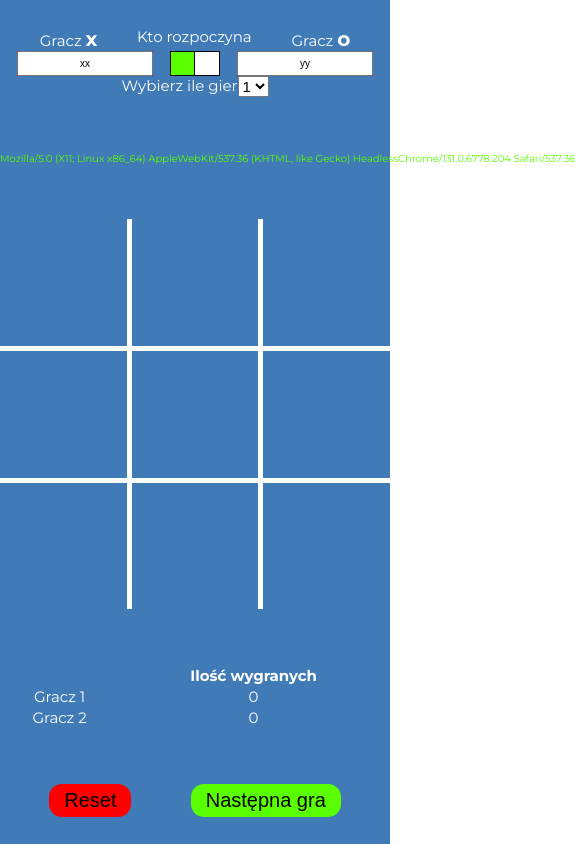
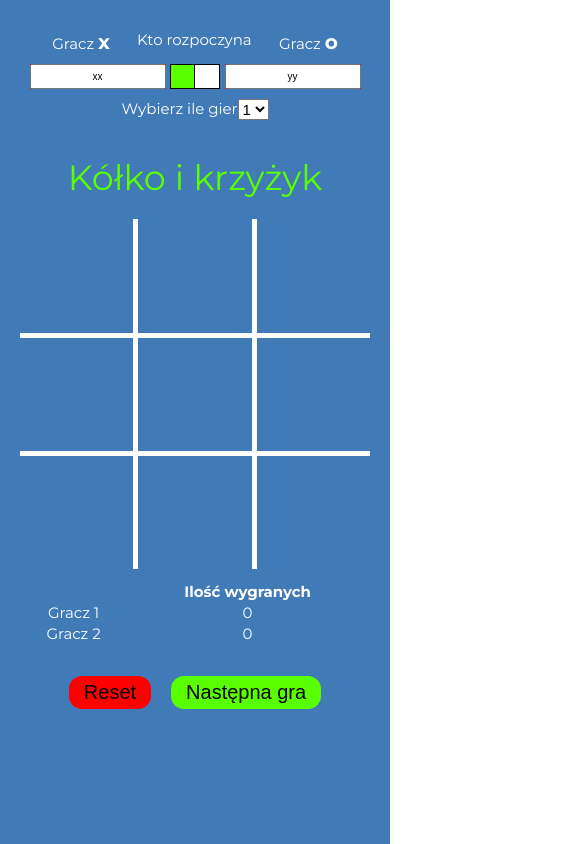
Before and after one commit to krzysztofmarkiewicz/tictactoe, a plain HTML site: page index.html in a window 390 px wide. Shown: the whole page, 575 px wide, since content can reach past the window. Drawn offline with Linux system fonts and the light colour scheme.

```diff
--- a/index.html
+++ b/index.html
@@ -42,7 +42,7 @@
                 </select>
             </div>
         </div>
-        <div class="result">Kółko i krzyżyk</div>
+        <div class="result"></div>
 
         <div class="boxes">
             <div class="parent">
--- a/main.js
+++ b/main.js
@@ -15,8 +15,12 @@
 const numOfGames = document.querySelector('.numOfGames')
 const options = document.querySelectorAll('option')
 
+// window.addEventListener('load',(e)=>{
+const setHeightWidth = () => {
+    const xxx=boxesParent.clientHeight
 
-const setHeightWidth = () => {
+    boxesParent.style.width = `${xxx}px`
+
     const width = window.innerWidth
     const height = window.innerHeight
     if (width < height) {
@@ -26,34 +30,39 @@
         if (boxesParent.clientWidth > boxesParent.clientHeight) {
             boxesParent.style.width = `${boxesParent.clientHeight}px`
         }
+        // boxes.forEach(box => {
+        //     box.style.fontSize=`${(box.clientHeight)*.8}px`
+        // })
+    } else if (width > height) {
+        // boxesParent.style.flexGrow = '1'
+
+        boxesParent.style.width = `${boxesParent.clientHeight}px`
+        // boxesParent.style.height = `${xxx}px`
+        // console.log(boxesParent.clientWidth + ' : ' + boxesParent.clientHeight + ' / ' + window.innerWidth + ' : ' + window.innerHeight);
         boxes.forEach(box => {
-            box.style.fontSize=`${(box.clientHeight)*.8}px`
-        })
-    } else if (width > height) {
-        boxesParent.style.flexGrow = '1'
-        boxesParent.style.width = `${boxesParent.clientHeight}px`
-        console.log(boxesParent.clientWidth + ' : ' + boxesParent.clientHeight + ' / ' + window.innerWidth + ' : ' + window.innerHeight);
-        boxes.forEach(box => {
-            box.style.fontSize=`${(box.clientHeight)*.8}px`
+            const xxx=box.clientHeight
+            const yyy= box.clientWidth
+        console.log(xxx+' : '+yyy)
+
+            // box.style.fontSize=`${(box.clientHeight)*.8}px`
         })
     }
-    // boxes.forEach(box => {
-    //     box.style.fontSize=`${(box.clientHeight)*.8}px`
-    // })
+    boxes.forEach(box => {
+        box.style.fontSize=`${(box.clientHeight)*.8}px`
+    })
 }
-setHeightWidth()
-window.addEventListener('resize', setHeightWidth)
+
 
 
 function detectMobile() {
     const toMatch = [
-        // /Android/i,
-        // /webOS/i,
-        /Mobile Safari/i,
-        // /iPad/i,
-        // /iPod/i,
-        // /BlackBerry/i,
-        // /Windows Phone/i,
+        /Android/i,
+        /webOS/i,
+        /iPhone/i,
+        /iPad/i,
+        /iPod/i,
+        /BlackBerry/i,
+        /Windows Phone/i,
     ];
 
     return toMatch.some((toMatchItem) => {
@@ -90,7 +99,7 @@
         e.style.color = 'black'
     })
     changeSign.checked = false
-    result.innerHTML = 'Kółko i krzyżyk'
+    result.innerHTML = '<p>Kółko i krzyżyk</p>'
 
 
 }
@@ -148,7 +157,8 @@
 
         }
     }
-    result.innerHTML = result.innerHTML + `<p>Pozostało gier: ${numberGames}</p>`
+    result.innerHTML = `<p>${result.innerHTML}x</p>`
+    // result.after(`Pozostało gier: ${numberGames}`)
 }
 
 
@@ -196,7 +206,6 @@
                 printResult(nameBox1Wins)
                 state = 'end'
                 boxes.forEach(el => {
-                    console.log(el);
                     if (el.id == numBox1 || el.id == numBox2 || el.id == numBox3) {
                         el.style.color = 'red'
                     }
@@ -329,7 +338,7 @@
 })
 //----------------------------------------------------------------
 
-console.log(window.navigator.userAgent);
-const xxx= window.navigator.userAgent
-result.innerText=xxx
-result.style.fontSize="10px"
+// })
+
+setHeightWidth()
+window.addEventListener('resize', setHeightWidth)
--- a/sass/main.sass
+++ b/sass/main.sass
@@ -12,6 +12,7 @@
     box-sizing: border-box
 
 body
+    position: relative
     height: 100vh
     width: 100vw
     // display: flex
@@ -26,27 +27,29 @@
     display: flex
     justify-content: space-around
     flex-direction: column
-    height: 100vh
-    width: 100vw
+    height: 100%
+    width: 100%
     background-color: $colorBlue
-    // padding: 10px 20px
+    padding: 10px 20px
     &>div
+        justify-content: center
         width: 100%
-
 
 .boxes
     position: relative
-    background-color: red
+    align-self: center
+    width: 0
+    height: 100%
+    // flex-grow: 1
+
 .box
-    flex-grow: 3
     width: 100%
     height: 100%
     background-color: $colorBlue
     position: relative
-    font-size: 126px
+    font-size: 26px
     text-align: center
 .parent
-    // position: absolute
     display: grid
     background-color: $colorWhite
     width: 100%
@@ -76,25 +79,33 @@
     grid-area: 3 / 3 / 4 / 4
 
 .result
-    flex-shrink: 1
     position: relative
+    display: flex
+    flex-direction: column
+    margin: 10px 0
+    // justify-content: center
+    // align-content: center
     text-align: center
-    font-size: 35px
     color: $colorGreen
-    white-space: nowrap
-    p
-        font-size: 20px
+    &>p
+        font-size: 35px
+        // background-color: red
+        &+p
+            // background-color: blue
+            font-size: 10px
 
 
 
 .info
     display: flex
     flex-direction: column
+    margin: 10px 0
 .players
     position: relative
     display: flex
     flex-direction: row
     justify-content: space-evenly
+    padding: 5px
     font-size: 15px
     input
         font-size: 10px
@@ -130,8 +141,11 @@
     text-align: center
 
 .buttons
-   display: flex
-   justify-content: space-evenly
+    display: flex
+    justify-content: space-evenly
+    padding: 20px
+    margin-bottom: 100px
+
 
 .button
     font-size: 20px
@@ -192,5 +206,5 @@
 
 [data-hardware="mobile"]
     .wraper
-        padding-bottom: 100px
-        background-color: red
+        // padding-bottom: 100px
+        // background-color: red
```
Also changed, not shown: css/main.css, 1 other file.
